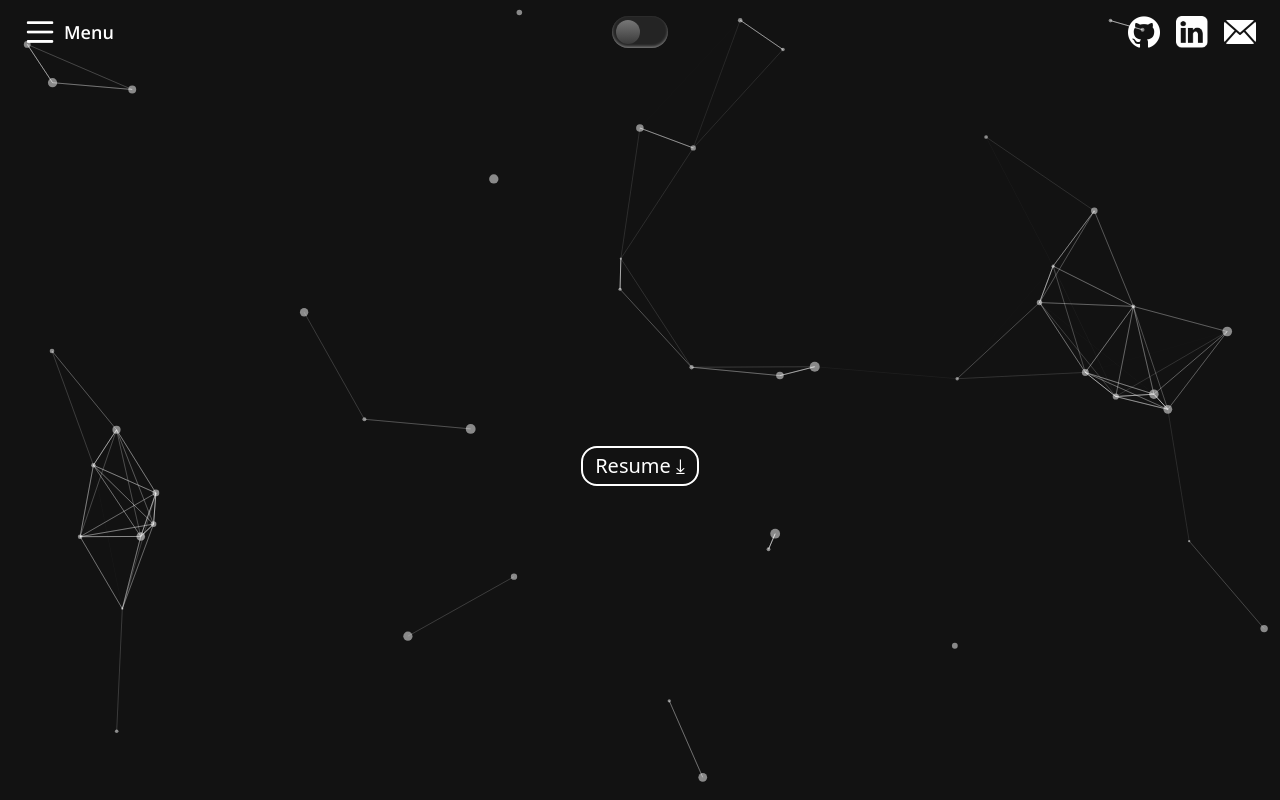
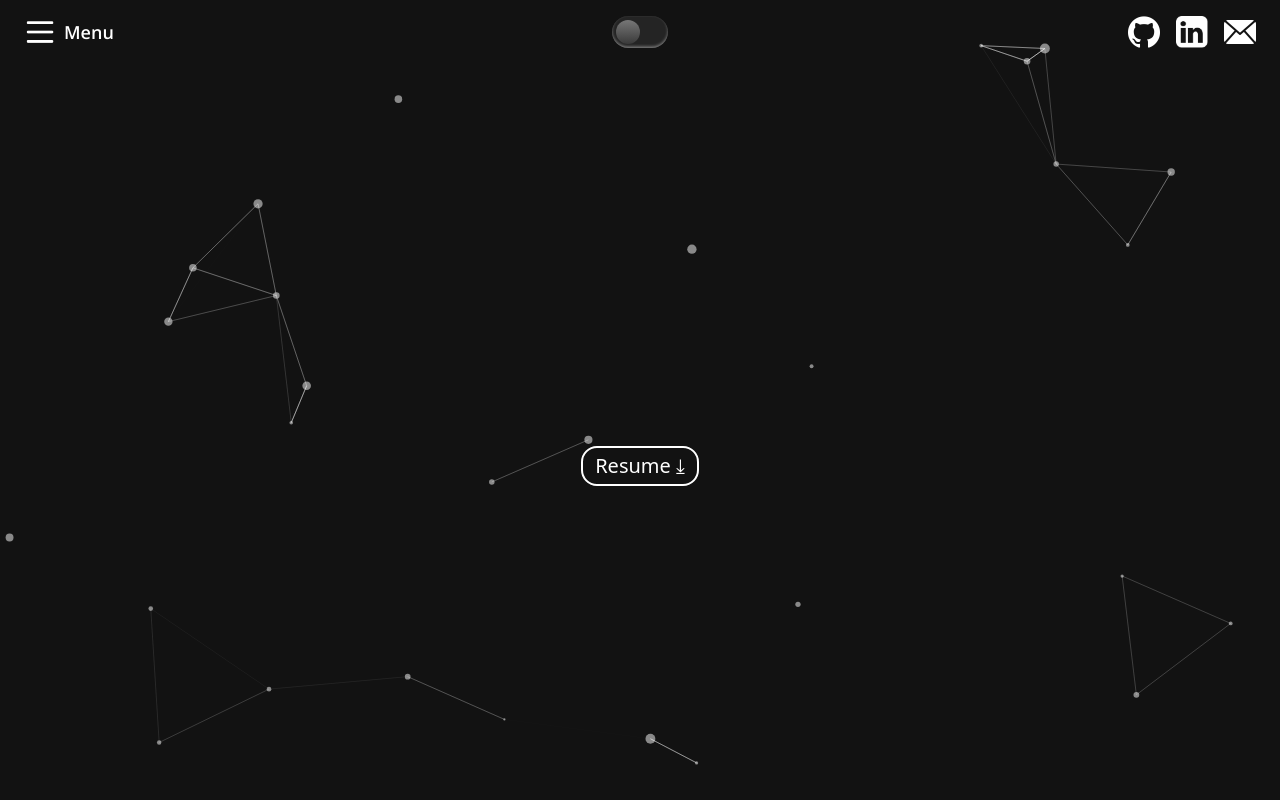
Before and after one commit to ENamja/personal-website, a Next.js app: page / in a window 1280 px wide. Built offline with nearby package versions, Linux system fonts and the light colour scheme.

Commit message:
Updated ParticleBG settings

```diff
--- a/app/ParticleBG.tsx
+++ b/app/ParticleBG.tsx
@@ -74,7 +74,7 @@ function ParticleBG() {
                 default: "bounce",
               },
               random: false,
-              speed: 4,
+              speed: 2,
               straight: false,
             },
             number: {
@@ -82,7 +82,7 @@ function ParticleBG() {
                 enable: true,
                 area: 800,
               },
-              value: 40,
+              value: 25,
             },
             opacity: {
               value: 0.5,
```
